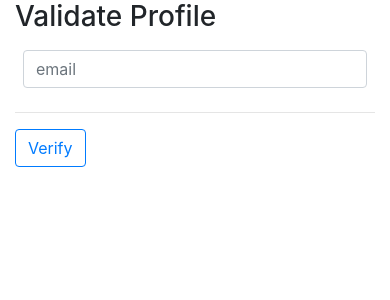
After one commit to peterle08/S.H.I.F.T, a Flask app: template app/templates/profile/validate.html in a window 390 px wide. The commit adds this page. Shown: the top 300 px of the page. Run offline with Flask 2, Linux system fonts and the light colour scheme; the template is opened without the code that fills it: values that come from a table or form of the project are taken from there, others are empty; some libraries are stand-ins or nearby versions.

Commit message:
view users, view departments, validate profile

```diff
--- a/app/forms.py
+++ b/app/forms.py
@@ -21,3 +21,33 @@ class LoginForm(FlaskForm):
                 ValidationError('Sorry, Your account has been terminated! Please contact the Admin to get more information')
         else:
             raise ValidationError('Invalid username or password! Please try again!')
+
+class ProfileForm(FlaskForm):
+    first_name = StringField('First Name', validators=[DataRequired()])
+    last_name = StringField('Last Name', validators=[DataRequired()])
+    middle_name = StringField('Middle Name')
+    preferred_name = StringField('Preferred Name')
+    gender =  SelectField("Gender",  validators=[DataRequired()], choices=[('m', 'Male'), ('f', 'Female'), ('o', 'others')])
+    phone = StringField('Phone Number', validators=[DataRequired(), length(min=10, max=15)])
+    email = StringField('Email', validators=[DataRequired(), Email()])
+    address = StringField('Address', validators=[DataRequired()])
+    city = StringField('City', validators=[DataRequired()])
+    state = StringField('State', validators=[DataRequired()])
+    zip_code = StringField('Zip Code', validators=[DataRequired(), length(min=5, max=5)])
+
+    def validate_email(self, email):
+        if Fetch.profile_by_email(email.data):
+            raise ValidationError("Existing Email | Profile")
+
+    def validate_phone(self, phone):
+        if (phone.data).isnumeric() == False:
+            raise ValidationError("Number only")
+
+class AddUserForm(FlaskForm):
+    # need modified
+    username = StringField('Username', validators=[DataRequired()], render_kw={'autofocus': True})
+
+    def validate_username(self, username):
+        user = Fetch.user_by_username(username.data)
+        if user:
+            raise ValidationError('Invalid username or password! Please try again!')
--- a/app/models.py
+++ b/app/models.py
@@ -77,7 +77,7 @@ class Profile(UserMixin, db.Model):
     address = db.Column(db.String(255))
     city = db.Column(db.String(100))
     state = db.Column(db.String(10))
-    zip_code = db.Column(db.String(4))
+    zip_code = db.Column(db.String(5))
 
     # relationship
     employee = db.relationship("Employee", back_populates="profile", uselist=False)
--- a/app/routes.py
+++ b/app/routes.py
@@ -1,15 +1,15 @@
+import re
 from flask import render_template, redirect, url_for, request, jsonify
 from flask_login import current_user, login_user, logout_user, login_required
 from werkzeug.urls import url_parse
 
-import json
+from datetime import datetime, timedelta
+from app.classes import Fetch, Function, Insert
 
-from datetime import datetime, timedelta
-from app.classes import Function
-
-from app.forms import LoginForm
+from app.forms import LoginForm, ProfileForm, AddUserForm
 from app.email import Email
 from app import app
+from app.models import User, Department
 
 
 #_________________________________
@@ -42,10 +42,81 @@ def logout():
 # Login-required: yes
 # parameter:
 # Description: dashboard
-@app.route('/<user_id>/dashboard')
-def dashboard(user_id):
+@app.route('/dashboard')
+@login_required
+def dashboard():
     return render_template('/dashboard/main.html', title="Dashboard", year=datetime.now().year)
 
+#============================== Department =================================
+# Login-required: yes
+# parameter:
+# role:
+# Description: View Department
+@app.route('/departments/view')
+def view_department():
+    if current_user.is_authorized("admin") == False: return 404
+    deparments = Department.query.all()
+    return render_template('/department/view.html', title="View Department", deparments=deparments)
+
+
+#============================== Profile & User ==============================
+
+# Login-required: yes
+# parameter:
+# role:
+# Description: Add Employee
+@app.route('/profile/validate', methods=['GET', 'POST'])
+@login_required
+def validate_profile():
+    if current_user.is_authorized("admin") == False: return 404
+    form = ProfileForm()
+    profile = None
+    email = None
+    if request.method == "POST":    # no form validation
+        profile = Fetch.profile_by_email(form.email.data)
+        if profile == None:
+            email = form.email.data
+            if form.validate_on_submit():
+                Insert.profile(form)
+                profile = Fetch.profile_by_email(form.email.data)
+                return redirect(url_for('add_user', profile_id=profile.id))
+        else:
+            return redirect(url_for('add_user', profile_id=profile.id))
+
+    return render_template('/profile/validate.html', title="Verify Profile", form=form, email=email)
+
+#_________________________________
+# Login-required: yes
+# parameter:
+# role:
+# Description: Add Employee
+@app.route('/<profile_id>/user/add',methods=['GET', 'POST'])
+@login_required
+def add_user(profile_id):
+    if current_user.is_authorized("admin") == False: return 404
+    form = AddUserForm()
+
+    return render_template('/user/add.html', title="Add User", form=form)
+
+
+#_________________________________
+# Login-required: yes
+# parameter:
+# role:
+# Description: Add Employee
+@app.route('/users/view',methods=['GET', 'POST'])
+@login_required
+def view_user():
+    if current_user.is_authorized("admin") == False: return 404
+    users = User.query.all()
+    return render_template('/user/view.html', title="View Users", users=users)
+
+#============================== Student  ===================================
+
+#_________________________________
+# Login-required: yes
+# parameter:
+# Description: view Appointment
 @app.route('/<user_id>/appointment')
 def appointment(user_id):
     events = [
--- /dev/null
+++ b/app/templates/profile/validate.html
@@ -0,0 +1,59 @@
+{% extends "/base/auth.html" %}
+
+{% block content %}
+<div class="container">
+    <h3>Validate Profile</h3>
+    <form action="" method="POST">
+        {{ form.hidden_tag() }}
+        <div class="form-inline">
+            {{ form.email(class="form-control m-2", placeholder="email") }}
+        </div>
+        <hr>
+    {% if profile != None and email %}
+        <div class="form-group">
+            {{ form.first_name(class="form-control m-2", placeholder="First Name") }}
+        </div>
+        <div class="form-group">
+            {{ form.last_name(class="form-control m-2", placeholder="Last Name") }}
+        </div>
+        <div class="form-group">
+            {{ form.middle_name(class="form-control m-2", placeholder="Middle Name") }}
+        </div>
+        <div class="form-group">
+            {{ form.preferred_name(class="form-control m-2", placeholder="Preferred Name") }}
+        </div>
+        <div class="form-group">
+            {{ form.gender(class="form-control m-2") }}
+        </div>
+        <div class="form-group">
+            {{ form.phone(class="form-control m-2", placeholder="Phone Number") }}
+        </div>
+        <div class="form-group">
+            {{ form.address(class="form-control m-2", placeholder="Address") }}
+        </div>
+        <div class="form-group">
+            {{ form.city(class="form-control m-2", placeholder="City") }}
+        </div>
+        <div class="form-group">
+            {{ form.state(class="form-control m-2", placeholder="State") }}
+        </div>
+        <div class="form-group">
+            {{ form.zip_code(class="form-control m-2", placeholder="Zip Code") }}
+        </div>
+        <div class="form-group">
+            <button type="submit" class="btn btn-outline-primary">Insert Profile</button>
+        </div>
+    {% else %}
+        <div class="form-group">
+            <button type="submit" class="btn btn-outline-primary">Verify</button>
+        </div>
+    {% endif %}
+
+    </form>
+</div>
+
+{% endblock %}
+
+{% block script %}
+
+{% endblock %}
```
Also changed, not shown: app/classes.py (+18 -0 lines), app/templates/dashboard/main.html (+29 -5 lines), app/templates/department/view.html (added, +29 -0 lines), app/templates/user/add.html (added, +16 -0 lines), app/templates/user/view.html (added, +23 -0 lines), app/templates/employee/add.html (added), app/templates/employee/view.html (added).
